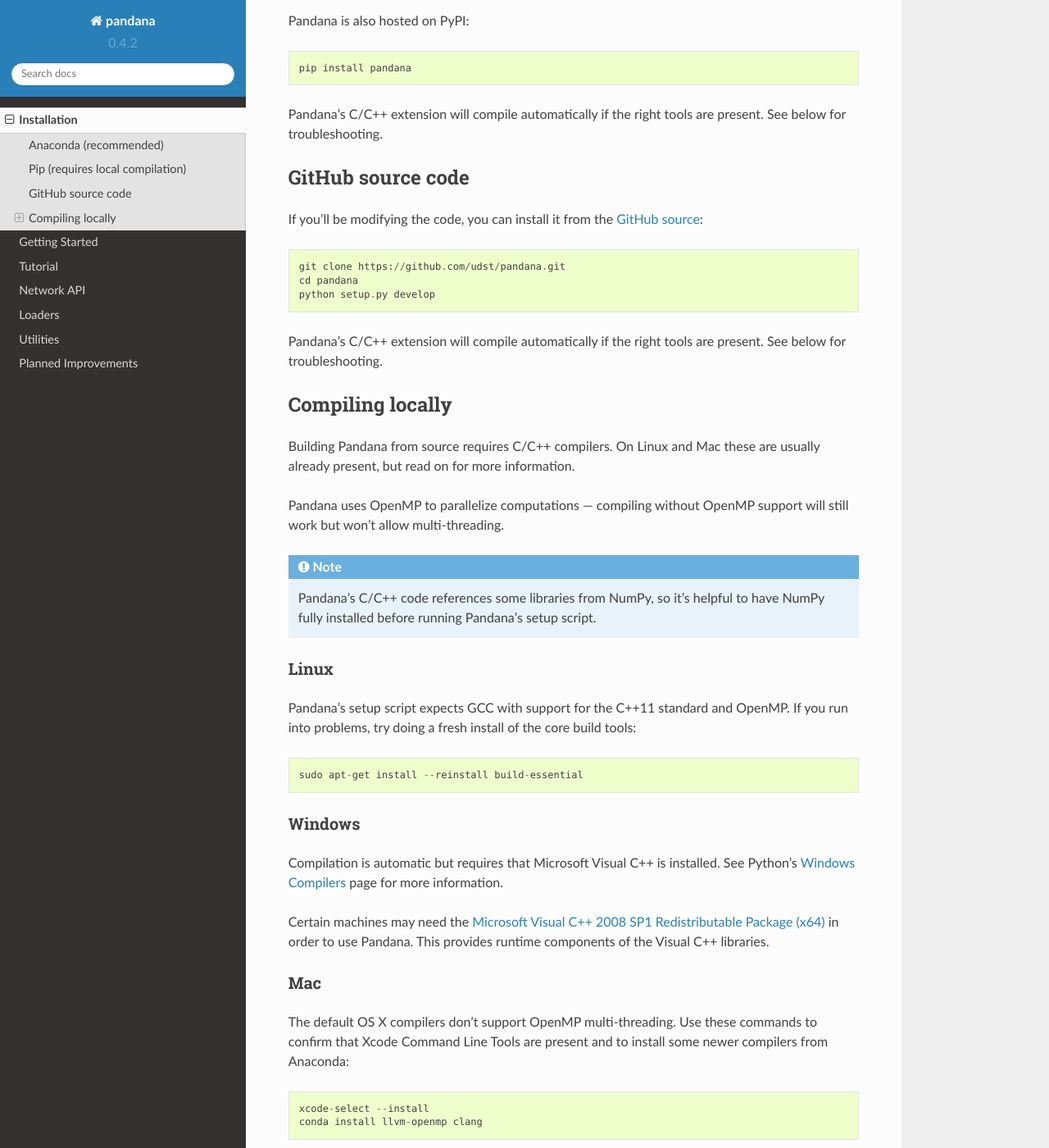
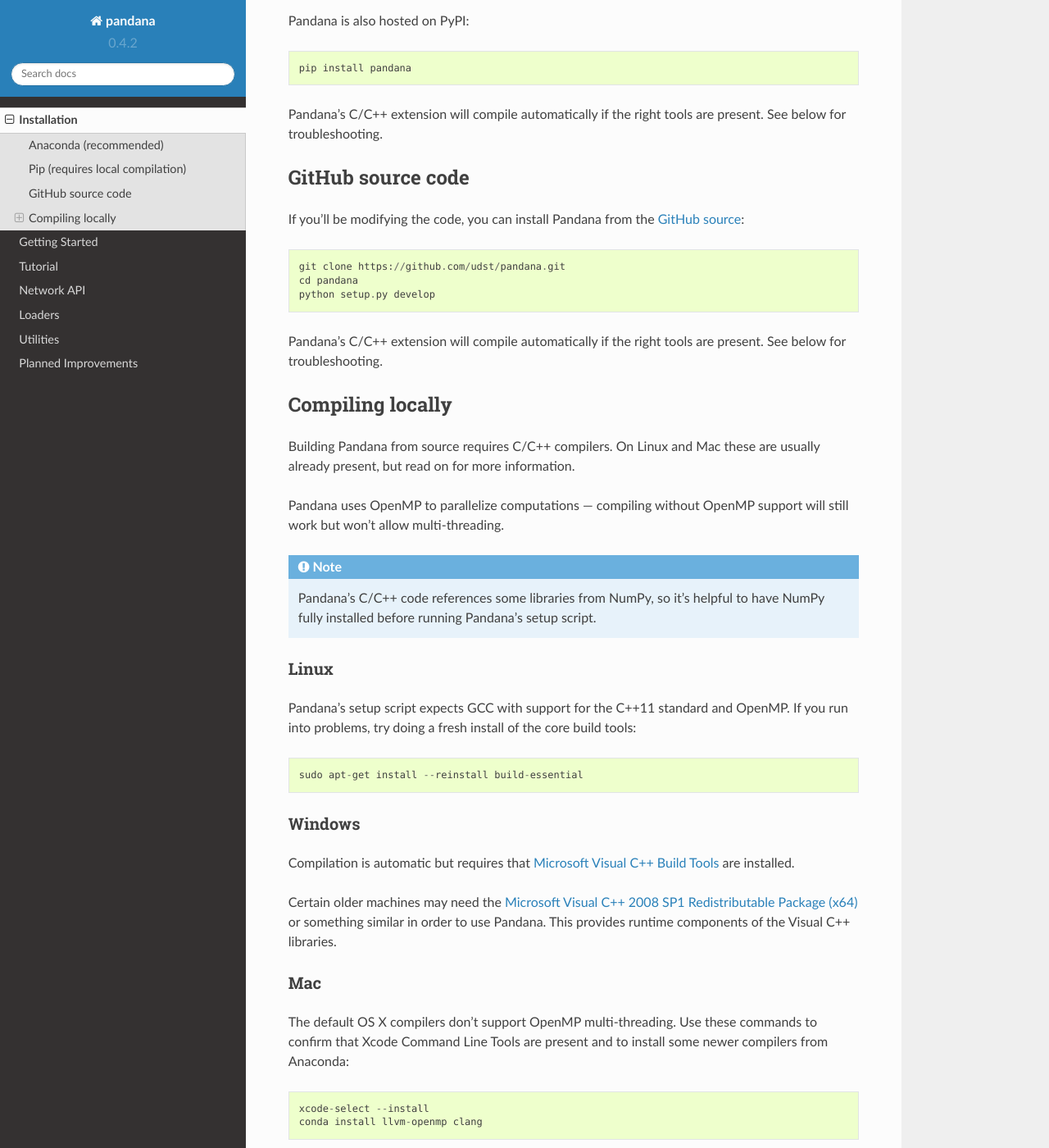
Before and after one commit to UDST/pandana, a Sphinx documentation site: the page built from docs/installation.rst, in a window 1280 px wide and 1400 px high, scrolled down 613 px. Shown: the whole window at 82% size. Built offline with Sphinx 7.4.7 and the Read the Docs theme 2.0.0, drawn with Linux system fonts in a browser that asks for light colours.

Commit message:
Updating windows compilation instructions

```diff
--- a/docs/installation.rst
+++ b/docs/installation.rst
@@ -29,7 +29,7 @@
 GitHub source code
 ------------------
 
-If you'll be modifying the code, you can install it from the `GitHub source <https://github.com/udst/pandana>`_::
+If you'll be modifying the code, you can install Pandana from the `GitHub source <https://github.com/udst/pandana>`_::
 
     git clone https://github.com/udst/pandana.git
     cd pandana
@@ -58,9 +58,9 @@
 Windows
 ~~~~~~~
 
-Compilation is automatic but requires that Microsoft Visual C++ is installed. See Python's `Windows Compilers <https://wiki.python.org/moin/WindowsCompilers>`_ page for more information.
+Compilation is automatic but requires that `Microsoft Visual C++ Build Tools <https://visualstudio.microsoft.com/visual-cpp-build-tools/>`_ are installed.
 
-Certain machines may need the `Microsoft Visual C++ 2008 SP1 Redistributable Package (x64) <https://www.microsoft.com/en-us/download/details.aspx?id=2092>`_ in order to use Pandana. This provides runtime components of the Visual C++ libraries.
+Certain older machines may need the `Microsoft Visual C++ 2008 SP1 Redistributable Package (x64) <https://www.microsoft.com/en-us/download/details.aspx?id=2092>`_ or something similar in order to use Pandana. This provides runtime components of the Visual C++ libraries.
 
 
 Mac
```
